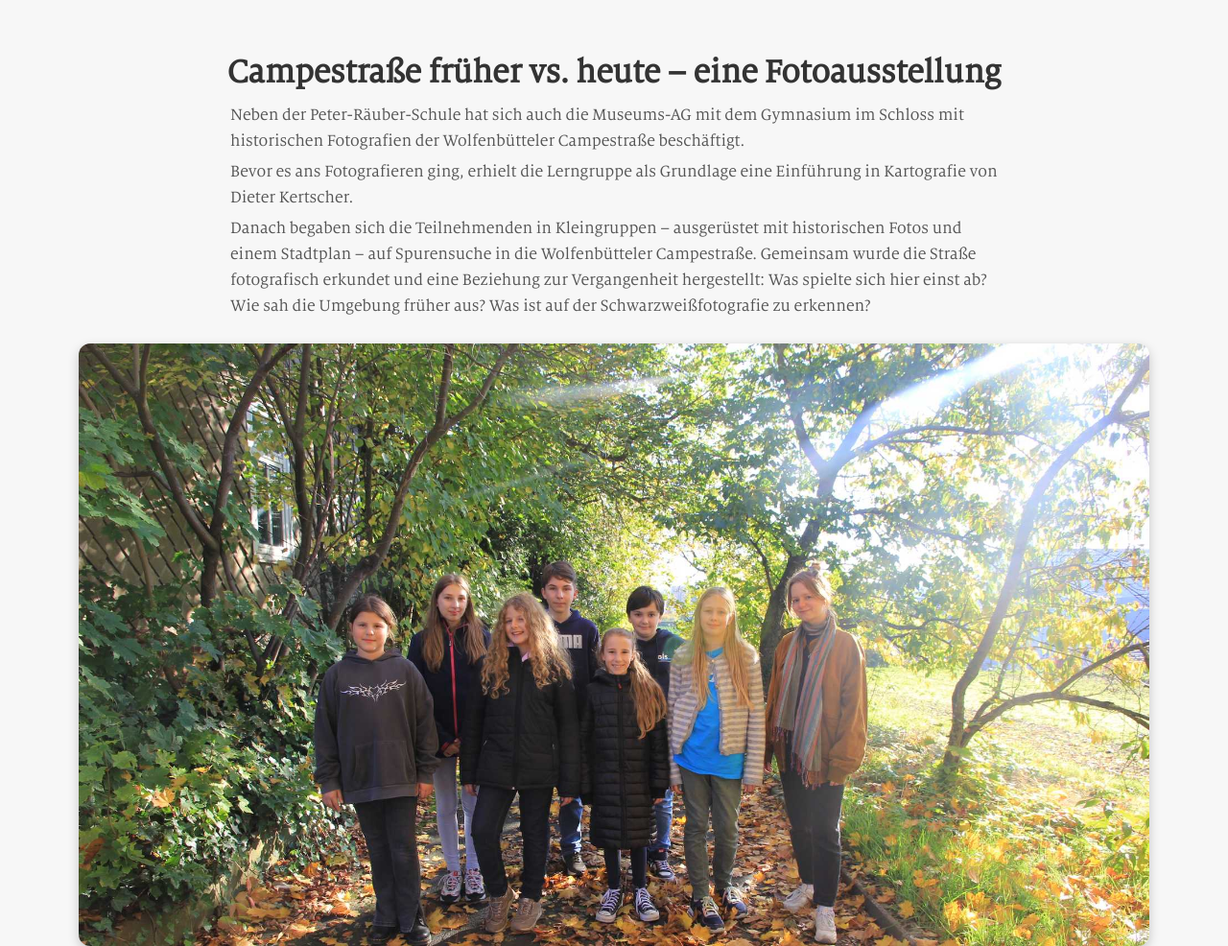
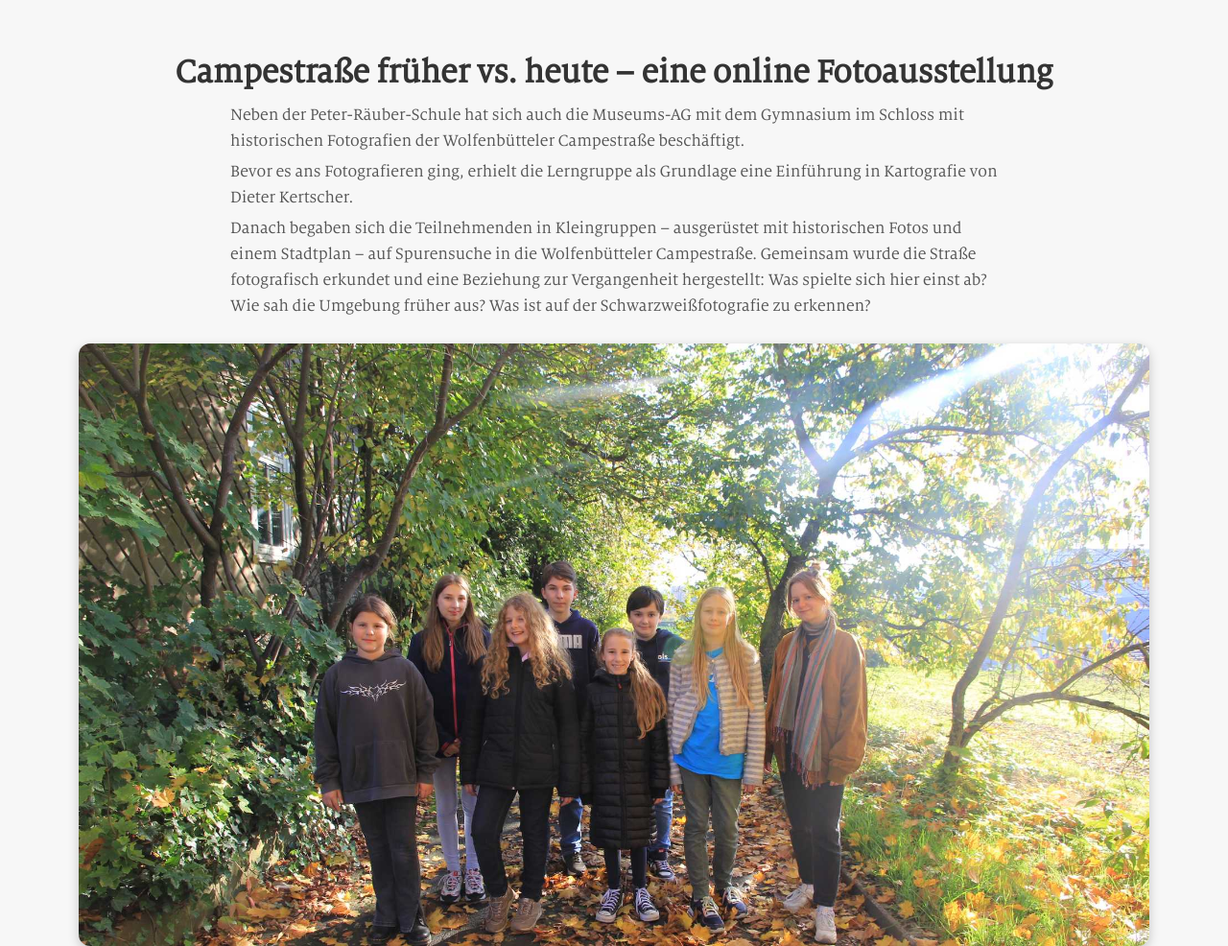
Before and after one commit to AusstellungMW/ausstellung-mw, a plain HTML site: page index.html in a window 1280 px wide. Shown: the top 986 px of the page at 96% size. Drawn offline with Linux system fonts and the light colour scheme.

Commit message:
Update index.html

```diff
--- a/index.html
+++ b/index.html
@@ -114,7 +114,7 @@
 </head>
 <body>
  <div class="header">
-  <h1>Campestraße früher vs. heute – eine Fotoausstellung</h1>
+  <h1>Campestraße früher vs. heute – eine online Fotoausstellung</h1>
 
   <!-- Подзаголовок, выровненный по левому краю -->
   <p class="subtext">
```
